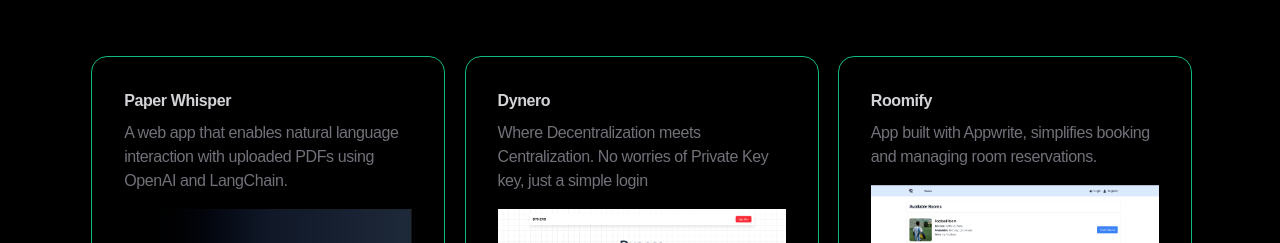
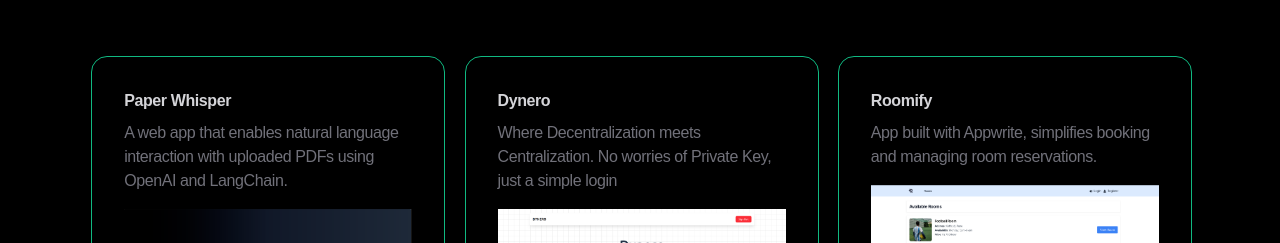
Before and after one commit to saatvik-10/portfolio, a Next.js app: page / in a window 1280 px wide. Shown: the part 900-1143 px from the top of the page. Built offline with nearby package versions, Linux system fonts and the light colour scheme; no server answers; a web font is replaced by a local one.

Commit message:
updated project desc.

```diff
--- a/data/ProjectsList.ts
+++ b/data/ProjectsList.ts
@@ -10,7 +10,7 @@ export const ProjectsList = [
     title: 'Visit Website',
     href: 'https://dynero.itsaatvik.dev/',
     name: 'Dynero',
-    desc: 'Where Decentralization meets Centralization. No worries of Private Key key, just a simple login',
+    desc: 'Where Decentralization meets Centralization. No worries of Private Key, just a simple login',
     img: '/projects/dynero.png',
   },
   {
```
